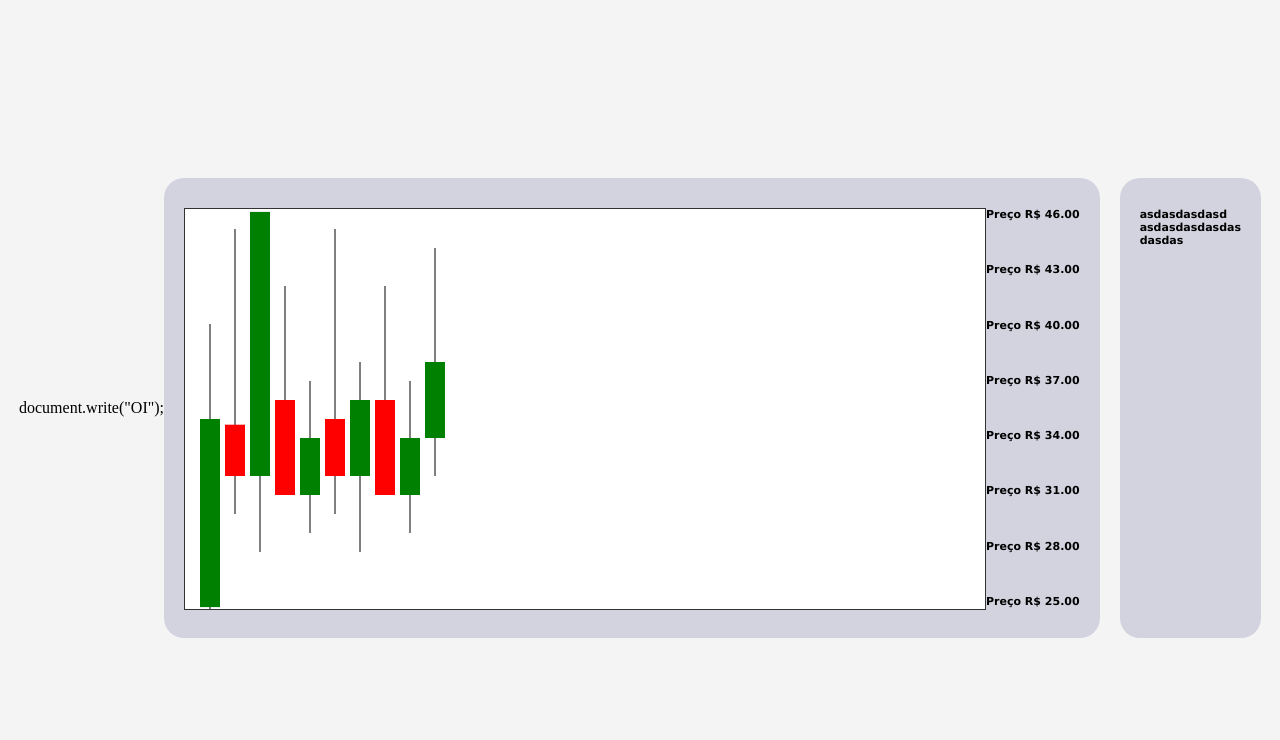
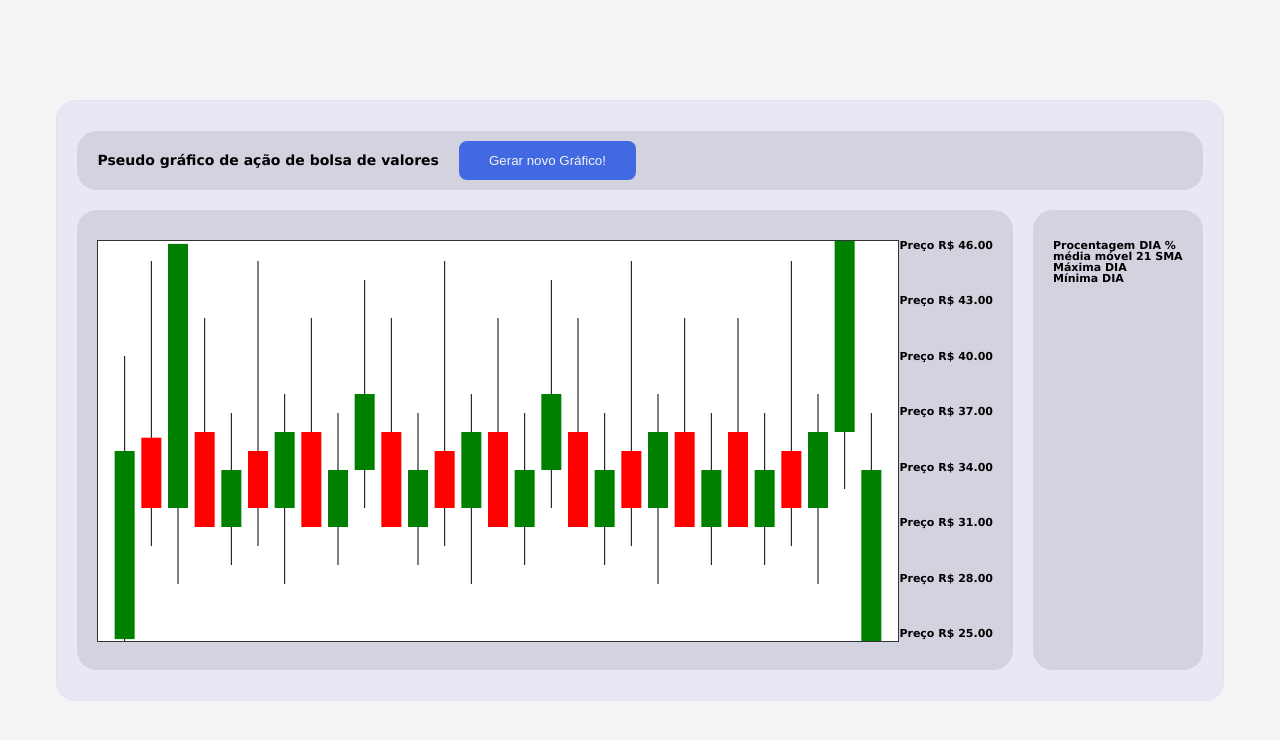
Before and after one commit to everctba/Simulador-Candlestick, a plain HTML site: page index.html in a window 1280 px wide. Drawn offline with Linux system fonts and the light colour scheme.

Commit message:
Add CSS reset and improve UI layout
Introduced reset.css for consistent styling across browsers. Updated index.html structure with new container and header elements, added a reload button, and expanded OHLC data. Enhanced styles.css with new classes for layout and button styling. Renamed geraCandleValorAleatorio to geraValorAleatorio in functions.js for clarity.

```diff
--- a/functions.js
+++ b/functions.js
@@ -1,6 +1,6 @@
 
 //
-function geraCandleValorAleatorio() {
+function geraValorAleatorio() {
    let valorAleatorio = 0;
    valorAleatorio = (Math.random() * 208) + 1;
    console.log(valorAleatorio);
--- a/index.html
+++ b/index.html
@@ -6,8 +6,12 @@
 </script>
 
 <head>
+
+   <!-- Para resetar CSS do browser-->
+   <link rel="stylesheet" href="reset.css">
    <!-- Noosso CSS -->
    <link rel="stylesheet" href="styles.css">
+
    <meta charset="UTF-8">
    <title>Gráfico de Candles OHLC</title>
    <style>
@@ -27,7 +31,14 @@
 </head>
 
 <body>
-   document.write("OI");
+
+   <div class="container">
+      <div class="topo"> Pseudo gráfico de ação de bolsa de valores
+         <a href="">
+            <button class="button-recarregar" type="button">Gerar novo Gráfico!</button>
+         </a>
+      </div>
+
       <div class="infos-horizontal">
          <div class="grafico-container">
             <svg id="grafico" width="800" height="400"></svg>
@@ -40,20 +51,20 @@
                <div>Preço R$ 31.00</div>
                <div>Preço R$ 28.00</div>
                <div>Preço R$ 25.00</div>
-
-
             </div>
          </div>
          <div class="estatistica-lateral">
-         asdasdasdasd <br>
-         asdasdasdasdas <br>
-         dasdas
+            Procentagem DIA % <br>
+            média móvel 21 SMA <br>
+            Máxima DIA <br>
+            Mínima DIA <br>
+         </div>
       </div>
    </div>
 
    <script>
 
-      precoRandomico = geraCandleValorAleatorio();
+      precoRandomico = geraValorAleatorio();
       // Exemplo de dados OHLC
       // Achei o minimo e máximo do range do gráfico
       const dados = [
@@ -66,13 +77,32 @@
          { open: 32, high: 38, low: 28, close: 36 },
          { open: 36, high: 42, low: 33, close: 31 },
          { open: 31, high: 37, low: 29, close: 34 },
-         { open: 34, high: 44, low: 32, close: 38 }
+         { open: 34, high: 44, low: 32, close: 38 },
+         { open: 36, high: 42, low: 33, close: 31 },
+         { open: 31, high: 37, low: 29, close: 34 },
+         { open: 35, high: 45, low: 30, close: 32 },
+         { open: 32, high: 38, low: 28, close: 36 },
+         { open: 36, high: 42, low: 33, close: 31 },
+         { open: 31, high: 37, low: 29, close: 34 },
+         { open: 34, high: 44, low: 32, close: 38 },
+         { open: 36, high: 42, low: 33, close: 31 },
+         { open: 31, high: 37, low: 29, close: 34 },
+         { open: 35, high: 45, low: 30, close: 32 },
+         { open: 32, high: 38, low: 28, close: 36 },
+         { open: 36, high: 42, low: 33, close: 31 },
+         { open: 31, high: 37, low: 29, close: 34 },
+         { open: 36, high: 42, low: 33, close: 31 },
+         { open: 31, high: 37, low: 29, close: 34 },
+         { open: 35, high: 45, low: 30, close: 32 },
+         { open: 32, high: 38, low: 28, close: 36 },
+         { open: 36, high: 42, low: 33, close: 51 },
+         { open: 11, high: 37, low: 29, close: 34 }
       ];
 
       const svg = document.getElementById("grafico");
       const largura = svg.clientWidth;
       const altura = svg.clientHeight;
-      const espacamento = largura / (dados.length + 22);
+      const espacamento = largura / (dados.length + 1);
 
       // Escala simples (ajusta valores ao tamanho do gráfico)
       const max = Math.max(...dados.map(d => d.high));
--- /dev/null
+++ b/reset.css
@@ -0,0 +1,135 @@
+/* http://meyerweb.com/eric/tools/css/reset/
+   v2.0 | 20110126
+   License: none (public domain)
+*/
+
+html,
+body,
+div,
+span,
+applet,
+object,
+iframe,
+h1,
+h2,
+h3,
+h4,
+h5,
+h6,
+p,
+blockquote,
+pre,
+a,
+abbr,
+acronym,
+address,
+big,
+cite,
+code,
+del,
+dfn,
+em,
+img,
+ins,
+kbd,
+q,
+s,
+samp,
+small,
+strike,
+strong,
+sub,
+sup,
+tt,
+var,
+b,
+u,
+i,
+center,
+dl,
+dt,
+dd,
+ol,
+ul,
+li,
+fieldset,
+form,
+label,
+legend,
+table,
+caption,
+tbody,
+tfoot,
+thead,
+tr,
+th,
+td,
+article,
+aside,
+canvas,
+details,
+embed,
+figure,
+figcaption,
+footer,
+header,
+hgroup,
+menu,
+nav,
+output,
+ruby,
+section,
+summary,
+time,
+mark,
+audio,
+video {
+   margin: 0;
+   padding: 0;
+   border: 0;
+   font-size: 100%;
+   font: inherit;
+   vertical-align: baseline;
+}
+
+/* HTML5 display-role reset for older browsers */
+article,
+aside,
+details,
+figcaption,
+figure,
+footer,
+header,
+hgroup,
+menu,
+nav,
+section {
+   display: block;
+}
+
+body {
+   line-height: 1;
+}
+
+ol,
+ul {
+   list-style: none;
+}
+
+blockquote,
+q {
+   quotes: none;
+}
+
+blockquote:before,
+blockquote:after,
+q:before,
+q:after {
+   content: '';
+   content: none;
+}
+
+table {
+   border-collapse: collapse;
+   border-spacing: 0;
+}
--- a/styles.css
+++ b/styles.css
@@ -42,3 +42,42 @@
    flex-direction: row;
    gap: 20px;
 }
+
+.topo {
+   display: flex;
+   background-color: rgb(211, 211, 223);
+   padding: 10px 20px;
+   border-radius: 20px;
+   gap: 20px;
+   flex-direction: row;
+   align-items: center;
+   font-size: 14px;
+   font-family: 'Lucida Sans', 'Lucida Sans Regular', 'Lucida Grande', 'Lucida Sans Unicode', Geneva, Verdana, sans-serif;
+   font-weight: bold;
+}
+
+.container {
+   padding: 30px 20px;
+   border-radius: 20px;
+   gap: 20px;
+
+   box-sizing: border-box;
+   background-color: rgb(117 117 255 / 9%);
+   display: flex;
+   flex-direction: column;
+   border-style: solid;
+   border-width: 1px;
+   border-color: #878fde0f;
+
+}
+
+.button-recarregar {
+   color: whitesmoke;
+   border: none;
+   background-color: royalblue;
+   padding: 12px 30px;
+   border-radius: 8px;
+
+
+   /* background-color: aqua; */
+}
```
Lines whose indentation alone changed are shown as unchanged.
